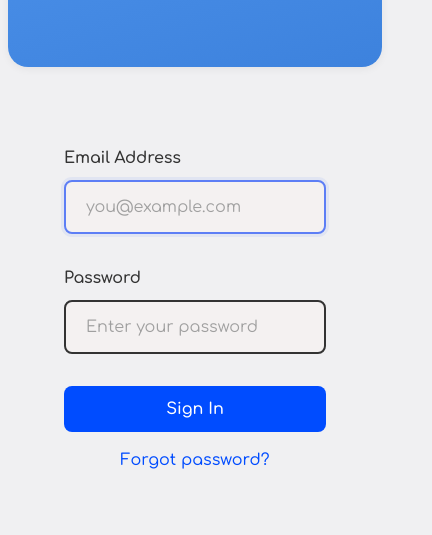
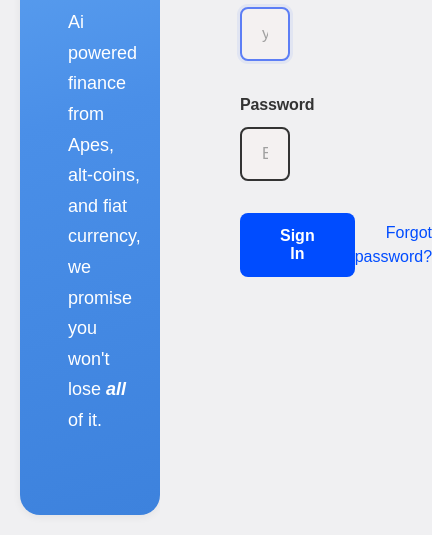
Before and after one commit to ChloeO-03/lab5-css-foundations, a plain HTML site: page docs/index.html in a window 390 px wide. Shown: the part 309-844 px from the top of the page, 432 px wide, since content can reach past the window. Drawn offline with Linux system fonts and the light colour scheme.

Commit message:
fea: add login page with gradient sidbar and form

```diff
--- a/docs/index.html
+++ b/docs/index.html
@@ -11,12 +11,12 @@
 
         <section id="login-info">
             <h1>Super Ai Dash</h1>
-            <p>Ai powered finance from Apes, alt-coins, and fiat currency, we promise you won't lose <em>all</em> of it.</p>
+            <p>Ai powered finance from Apes, alt-coins,<br> and fiat currency, we promise you won't <br>lose <em><bold>all</bold></em> of it.</p>
         </section>
 
         <section id="login-form">
             <h2>Login Form</h2>
-            <form action="login.php" method="post">
+            <form action="https://www.memecreator.org/static/images/memes/5017371.jpg" method="get">
                 <form-field>
                     <label for="emailField">Email Address</label>
                     <input type="email" name="email" id="emailField" placeholder="you@example.com" autofocus required>
@@ -30,7 +30,7 @@
                 <form-field>
                     <button type="submit">Sign In</button>
                     <div class="password-recovery">
-                        <a href="forgot.php">Forgot password?</a>
+                        <a href="https://media.makeameme.org/created/im-sorry-i-5a3837.jpg">Forgot password?</a>
                     </div>
                 </form-field>
             </form>
--- a/docs/styles.css
+++ b/docs/styles.css
@@ -1,5 +1,3 @@
-@import url('https://fonts.googleapis.com/css2?family=Comfortaa:wght@400;500;600;700;900&display=swap');
-
 :root {
     /* Colors*/
     --primary-color: #4a90e2;
@@ -23,8 +21,7 @@
 
 
     /*Typography*/
-    --font: 'Comfortaa', sans-serif;
-    display: grid;
+    --font: sans-serif;
 
     --font-size-base: 1rem;
     --font-size-lg: 1.125rem;
@@ -58,16 +55,14 @@ body {
     background-color: var(--background-gray);
     min-height: 100vh;
     line-height: 1.5;
-}
 
 /* Layout with CSS Grid*/
 
-body{
+
     font-family: 'Comfortaa', sans-serif;
     display: grid !important;
-    grid-template-columns: 40%, 60% !important;
+    grid-template-columns: 40% 60% !important;
     padding: 1.25rem;
-    padding: 0;
 }
 
 /* Left Section*/
@@ -75,7 +70,7 @@ body{
 #login-info {
     background: linear-gradient(165deg, #6eb1f7 0%, #4a8fe8 50%, #3d82dd 100%);
     color: var(--text-light);
-    padding: var(--spacing-xl);
+    padding: var(--spacing-xl) 3rem;
     border-radius: var(--border-radius-lg);
     box-shadow: 0 2px 8px #0000000f;
 
@@ -99,11 +94,12 @@ body{
     font-weight: var(--font-weight-normal);
     line-height: 1.7;
     max-width: 28rem;
+    text-align: left;
 }
 
 #login-info em {
     font-style: italic;
-    font-weight: 500;
+    font-weight: 700;
 }
 
 /* Right Section*/
@@ -145,6 +141,9 @@ form-field {
 
 form-field:last-of-type {
     margin-bottom: 0;
+    display: flex;
+    align-items: center;
+    justify-content: space-between;
 }
 
 label{
@@ -186,6 +185,19 @@ input::placeholder {
     opacity: 1;
 }
 
+/* Invalid input styling */
+input[type="email"]:invalid:not(:placeholder-shown),
+input[type="password"]:invalid:not(:placeholder-shown) {
+    border-color: #dc3545;
+    box-shadow: 0 0 0 3px rgba(220, 53, 69, 0.1);
+}
+
+/* Valid input styling (optional) */
+input[type="email"]:valid:not(:placeholder-shown),
+input[type="password"]:valid:not(:placeholder-shown) {
+    border-color: #28a745;
+}
+
 /* Buttone Styling */
 button[type="submit"] {
     padding: 0.875rem 2.5rem;
@@ -220,8 +232,10 @@ button [type="submit"]:active {
 
 .password-recovery {
     display: inline-block;
-    margin-left: var(--spacing-xl);
+    margin-left: auto;
     vertical-align: middle;
+    flex: 1;
+    text-align: right;
 }
 
 .password-recovery a {
@@ -235,48 +249,3 @@ button [type="submit"]:active {
     color: var(--button-hover);
     text-decoration: underline;
 }
-
-/* Responsive Design */
-@media (max-width: 64em) {
-    body {
-        grid-template-columns: 1fr;
-        padding: 1rem;
-    }
-
-    #login-info {
-        min-height: 40vh;
-        padding: var(--spacing-xl);
-        margin-bottom: var(--spacing-md);
-    }
-
-    #login-info h1 {
-        font-size: 2rem;
-    }
-
-    #login-info p {
-        font-size: var(--font-size-base);
-    }
-
-    form {
-        padding: 0 var(--spacing-sm);
-    }
-}
-
-@media (max-width: 40em) {
-    body {
-        padding: 0.5rem;
-    }
-
-    button[type="submit"] {
-        display: block;
-        width: 100%;
-        margin-bottom: var(--spacing-sm);
-    }
-
-    .password-recovery {
-        display: block;
-        width: 100%;
-        margin: var(--spacing-sm) 0 0 0;
-        text-align: center;
-    }
-}
```
